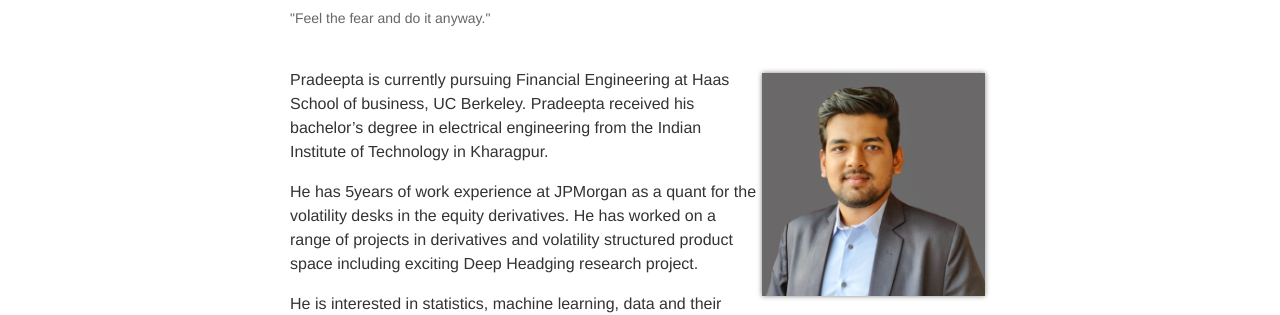
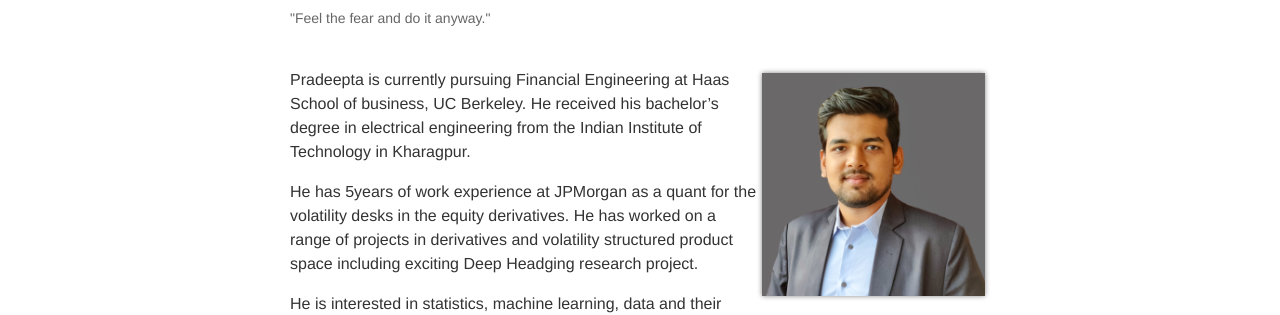
Before and after one commit to pradeeptadas/pradeeptadas.github.io, a Jekyll site: the page built from _pages/about.md, in a window 1280 px wide and 1203 px high. Shown: the part 146-461 px from the top of the window. Built offline with Jekyll 4.4.1, drawn with Linux system fonts in a browser that asks for light colours; nearby versions of some CDN libraries; emoji names are drawn with the system emoji font.

Commit message:
update about
update

```diff
--- a/_pages/about.md
+++ b/_pages/about.md
@@ -15,7 +15,7 @@ news: true
 social: true
 ---
 
-<p>Pradeepta is currently pursuing Financial Engineering at Haas School of business, UC Berkeley. Pradeepta received his bachelor’s degree in electrical engineering from the Indian Institute of Technology in Kharagpur.</p>
+<p>Pradeepta is currently pursuing Financial Engineering at Haas School of business, UC Berkeley. He received his bachelor’s degree in electrical engineering from the Indian Institute of Technology in Kharagpur.</p>
 
 <p>He has 5years of work experience at JPMorgan as a quant for the volatility desks in the equity derivatives. He has worked on a range of projects in derivatives and volatility structured product space including exciting Deep Headging research project.</p>
 
```
